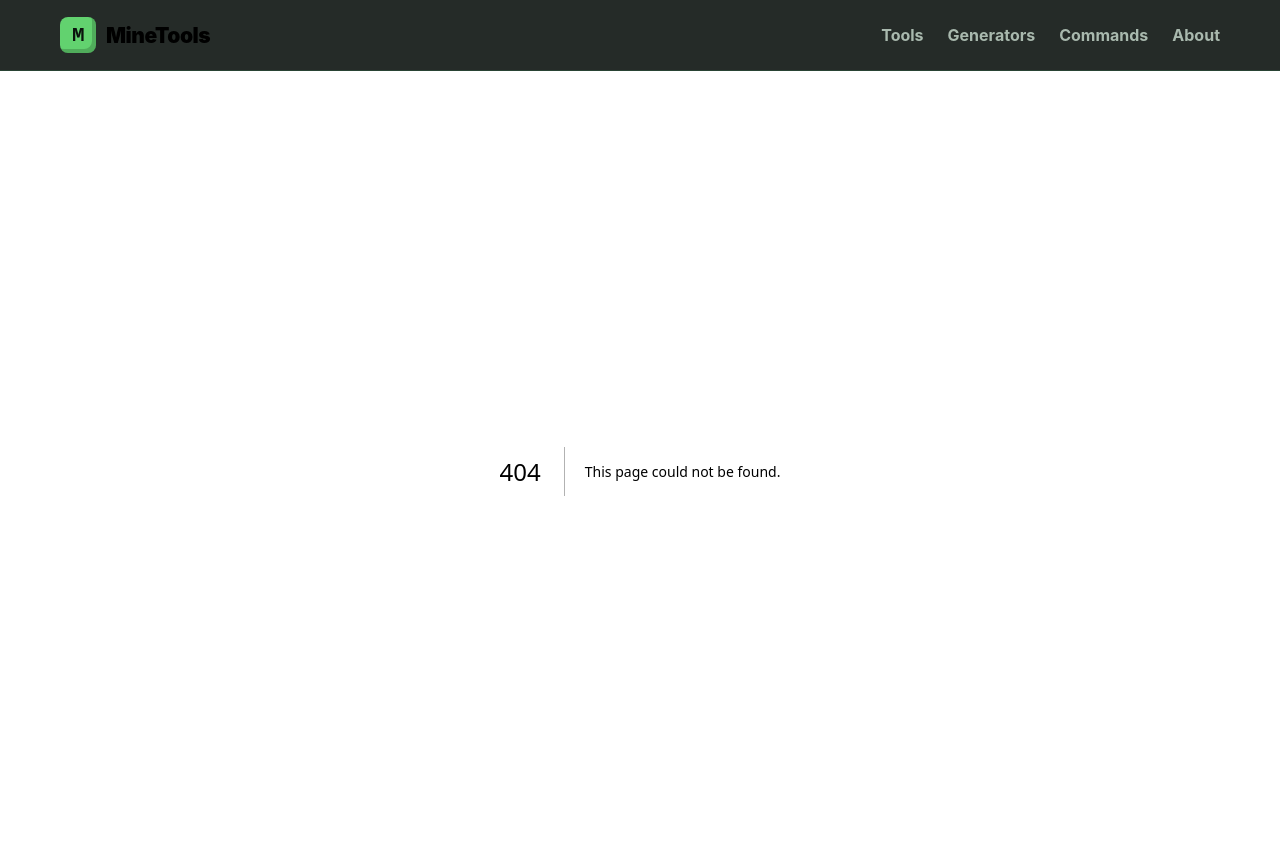
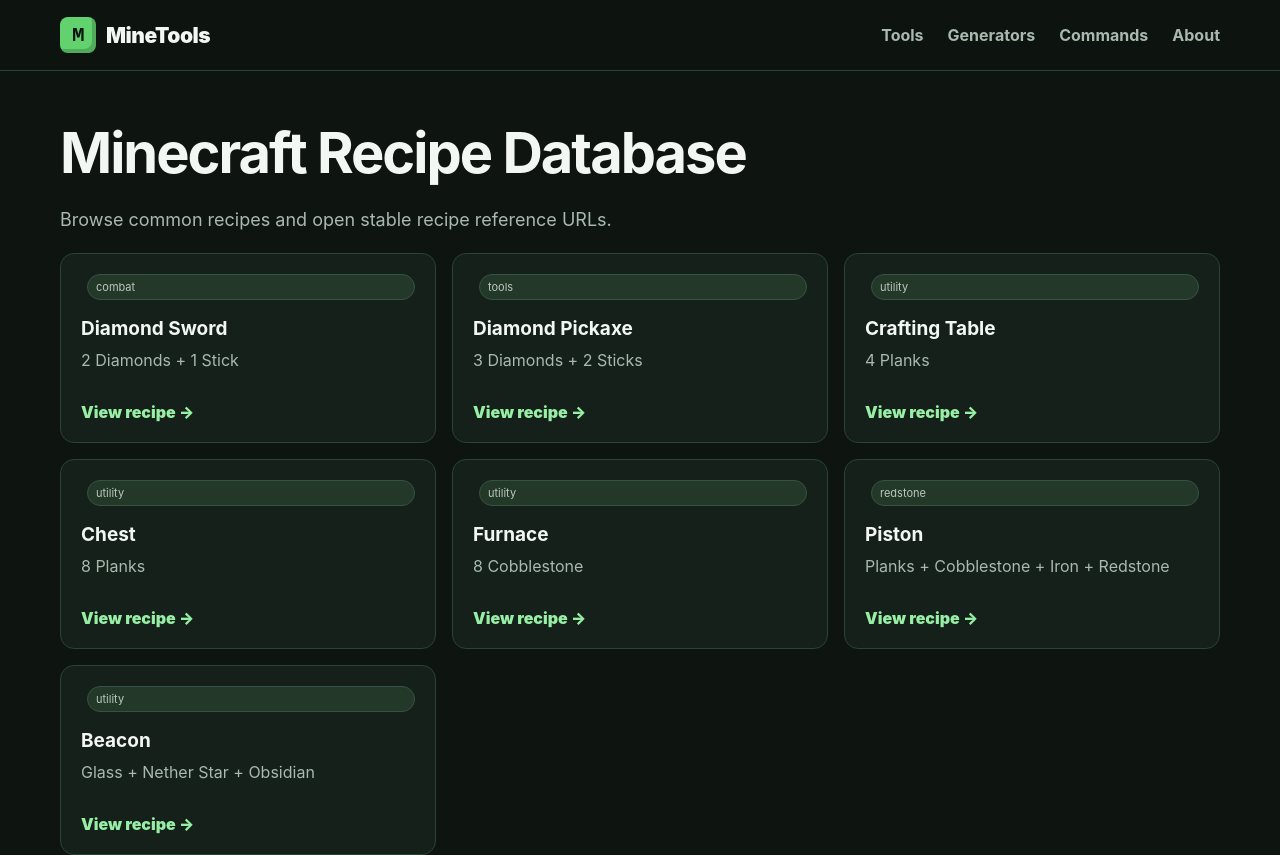
Before and after one commit to phanluanvt/minetools, a Next.js app: page /recipes in a window 1280 px wide. Before the commit this address had no page. Shown: the top 855 px of the page. Built offline with nearby package versions, Linux system fonts and the light colour scheme.

Commit message:
Add saved drafts custom crafting and recipe SEO pages

```diff
--- /dev/null
+++ b/app/recipes/page.js
@@ -0,0 +1,3 @@
+const recipes=[["diamond-sword","Diamond Sword","2 Diamonds + 1 Stick","combat"],["diamond-pickaxe","Diamond Pickaxe","3 Diamonds + 2 Sticks","tools"],["crafting-table","Crafting Table","4 Planks","utility"],["chest","Chest","8 Planks","utility"],["furnace","Furnace","8 Cobblestone","utility"],["piston","Piston","Planks + Cobblestone + Iron + Redstone","redstone"],["beacon","Beacon","Glass + Nether Star + Obsidian","utility"]];
+export const metadata={title:"Minecraft Recipe Database",description:"Browse Minecraft crafting recipe reference pages."};
+export default function Page(){return <main className="toolPage"><div className="wrap"><div className="toolIntro"><h1>Minecraft Recipe Database</h1><p>Browse common recipes and open stable recipe reference URLs.</p></div><div className="toolGrid">{recipes.map(x=><a className="toolCard" href={"/recipes/"+x[0]} key={x[0]}><span className="pill">{x[3]}</span><h3>{x[1]}</h3><p>{x[2]}</p><span className="go">View recipe →</span></a>)}</div></div></main>}
```
